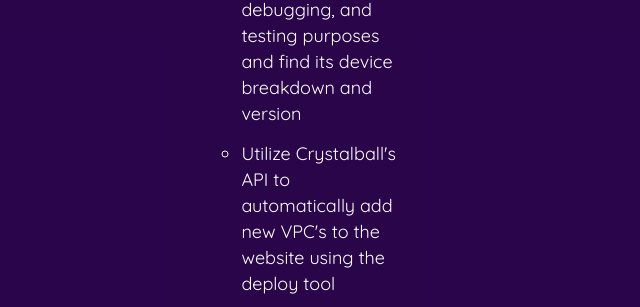
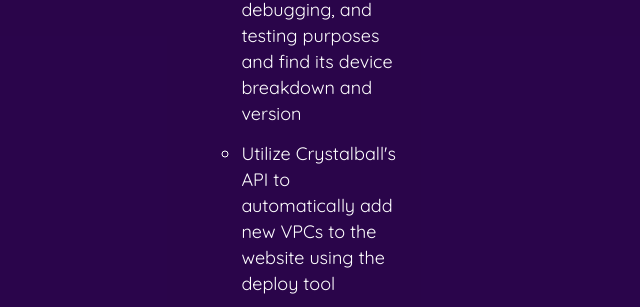
Before and after one commit to TejasMehta1/TejasMehtaWebsiteV2, a Gatsby site: page /zimperium in a window 1280 px wide. Shown: the part 1489-1796 px from the top of the page, 342-982 px from the left. Built offline with nearby package versions, Linux system fonts and the light colour scheme; Gatsby itself is replaced by a stand-in of ours.

Commit message:
Grammar Fixes

```diff
--- a/src/pages/zimperium.js
+++ b/src/pages/zimperium.js
@@ -108,7 +108,7 @@
                   <h4>Engineering</h4>
                   <ul>
                     <li>Easily find crucial endpoints for each VPC for logging, debugging, and testing purposes and find its device breakdown and version</li>
-                    <li>Utilize Crystalball's API to automatically add new VPC's to the website using the deploy tool</li>
+                    <li>Utilize Crystalball's API to automatically add new VPCs to the website using the deploy tool</li>
                   </ul>
                 </li>
                 <li>
```
